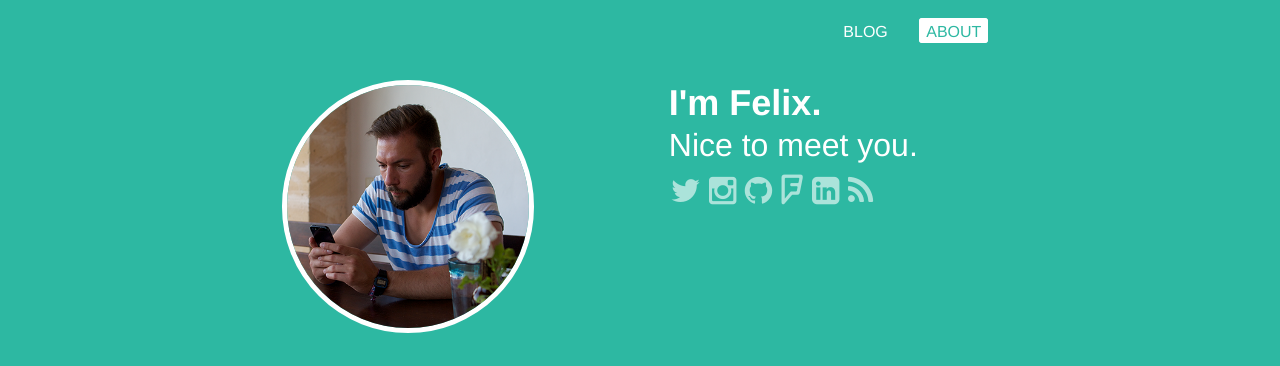
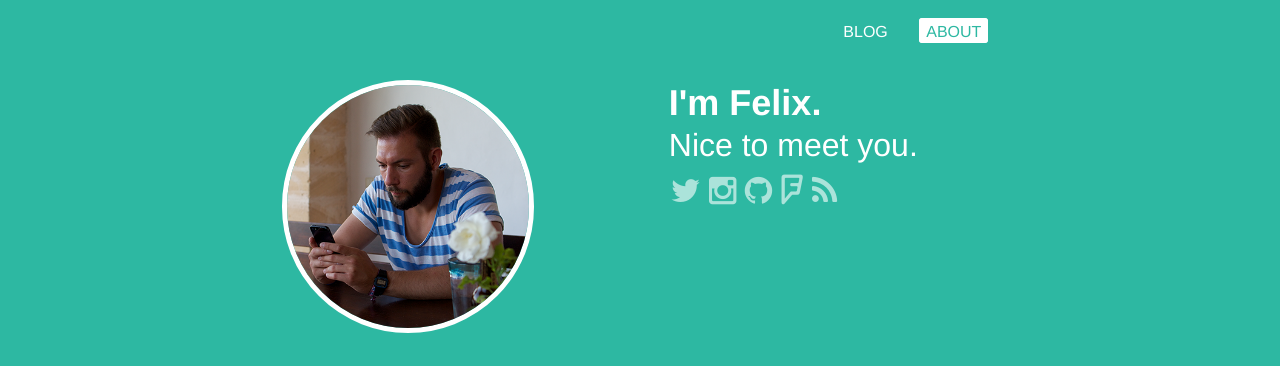
Before and after one commit to felixjung/feju.github.io, a Jekyll site: the page built from about/index.html, in a window 1280 px wide. Shown: the top 366 px of the page. Built offline with Jekyll 4.4.1, drawn with Linux system fonts in a browser that asks for light colours.

Commit message:
Update index.html

```diff
--- a/about/index.html
+++ b/about/index.html
@@ -24,9 +24,6 @@ layout: default
         </a>
         <a href="https://foursquare.com/feju" target="_blank">
           <i class="fa fa-foursquare fa-2x"></i>
-        </a>
-        <a href="http://de.linkedin.com/pub/felix-jung/82/511/a27/" target="_blank">
-          <i class="fa fa-linkedin-square fa-2x"></i>
         </a>
         <a href="http://felixjung.io/feed.xml" target="_blank">
           <i class="fa fa-rss fa-2x"></i>
```
